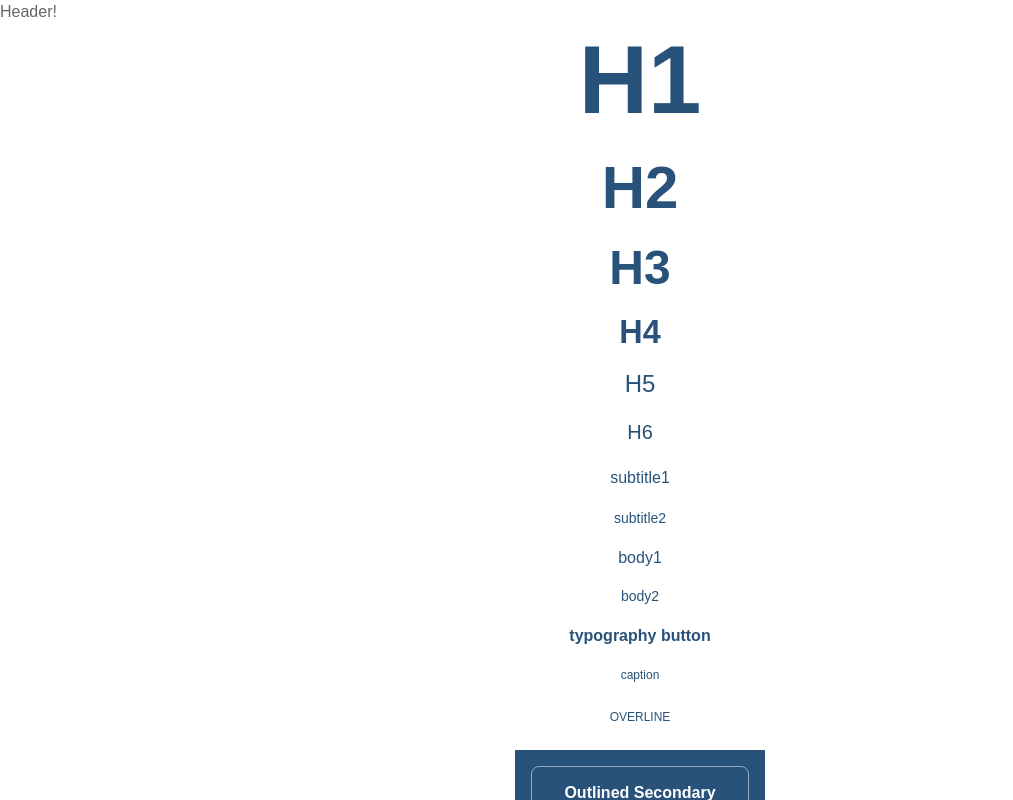
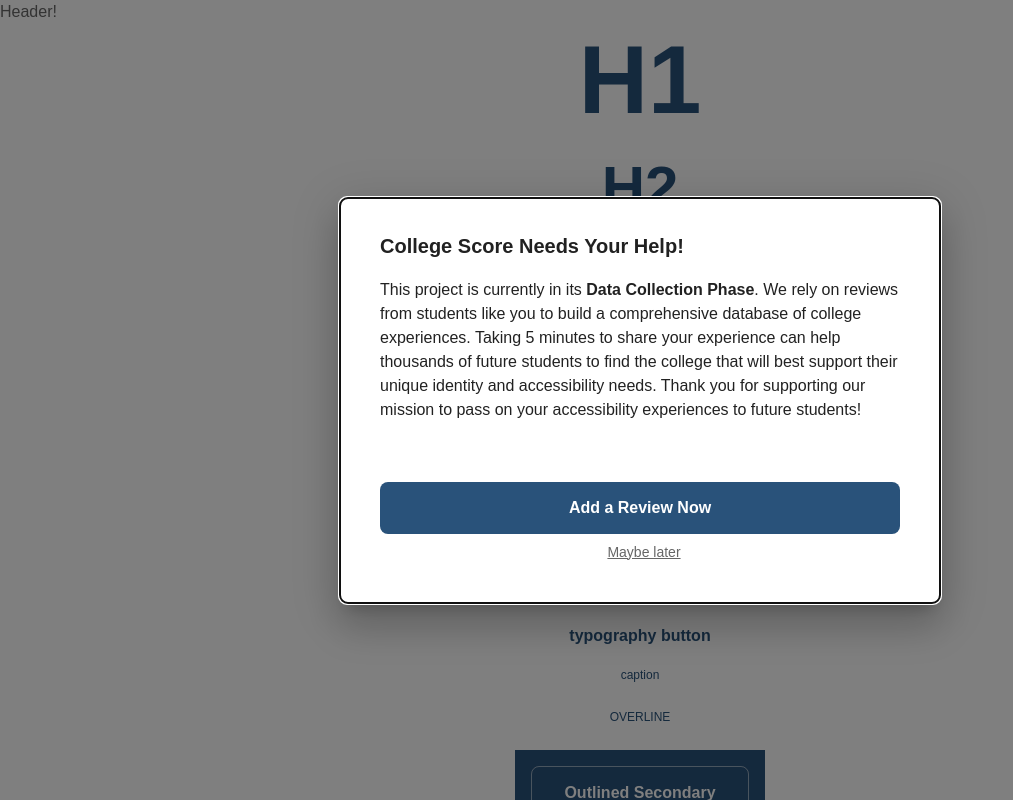
Before and after one commit to collegescore/frontend, a Next.js app: page / in a window 1280 px wide. Shown: the top 800 px of the page, without its empty margins (0-1013 px from the left). Built offline with nearby package versions, Linux system fonts and the light colour scheme; what @mui/material-nextjs would draw is missing.

Commit message:
start popup

```diff
--- a/src/app/layout.tsx
+++ b/src/app/layout.tsx
@@ -3,6 +3,7 @@ import { ThemeProvider } from "@mui/material/styles";
 import CssBaseline from "@mui/material/CssBaseline";
 import theme from "@/theme";
 import "./globals.css";
+import DataCollectionPopup from '@/components/common/DataCollectionPopup';
 
 export default function RootLayout({
   children,
@@ -15,6 +16,7 @@ export default function RootLayout({
         <AppRouterCacheProvider>
           <ThemeProvider theme={theme}>
             <CssBaseline />
+            <DataCollectionPopup />
             {children}
           </ThemeProvider>
         </AppRouterCacheProvider>
--- /dev/null
+++ b/src/components/common/Button.tsx
@@ -0,0 +1,56 @@
+import React from "react";
+import { Button, ButtonProps } from "@mui/material";
+import Link from "next/link";
+import { SxProps, Theme } from "@mui/material/styles";
+
+/**
+ * Props definition for the BasicButton
+ * extend MUI's own ButtonProps to stay consistent
+ */
+interface BasicButtonProps {
+  text: string;
+  href?: string;
+  color?:
+    | "primary"
+    | "secondary"
+    | "inherit"
+    | "success"
+    | "error"
+    | "info"
+    | "warning";
+  sx?: SxProps<Theme>;
+  ariaLabel?: string;
+  onClick?: () => void;
+}
+
+const BasicButton = ({
+  text,
+  color = "primary",
+  href,
+  sx = {},
+  ariaLabel,
+  onClick,
+}: BasicButtonProps) => {
+  return (
+    <Button
+      variant="contained"
+      color={color}
+      onClick={onClick}
+      // Use aria-label if provided, otherwise fallback to button text
+      aria-label={ariaLabel || text}
+      // Next.js Link Integration
+      component={href ? Link : "button"}
+      href={href ?? ""}
+      // Styling
+      sx={{
+        fontWeight: 600,
+        textTransform: "none", // Better for readability/a11y than all-caps
+        ...sx,
+      }}
+    >
+      {text}
+    </Button>
+  );
+};
+
+export default BasicButton;
--- /dev/null
+++ b/src/components/common/DataCollectionPopup.tsx
@@ -0,0 +1,86 @@
+"use client";
+
+import React, { useState, useEffect } from 'react';
+import {
+  Dialog,
+  DialogTitle,
+  DialogContent,
+  DialogContentText,
+  DialogActions,
+  Typography,
+  Box
+} from '@mui/material';
+import BasicButton from './Button';
+
+const DataCollectionPopup = () => {
+  const [open, setOpen] = useState(false);
+
+  useEffect(() => {
+    // Check if the user has already seen and closed this popup
+    const hasSeenPopup = localStorage.getItem('hasSeenDataPopup');
+    if (!hasSeenPopup) {
+      setOpen(true);
+    }
+  }, []);
+
+  const handleClose = () => {
+    setOpen(false);
+    // Store in localStorage so it doesn't show again this session/device
+    localStorage.setItem('hasSeenDataPopup', 'true');
+  };
+
+  return (
+    <Dialog
+      open={open}
+      onClose={handleClose}
+      aria-labelledby="data-collection-title"
+      aria-describedby="data-collection-description"
+      // A11y: Makes the modal pop up smoothly but keeps focus inside
+      PaperProps={{
+        sx: { borderRadius: 2, p: 2 }
+      }}
+    >
+      <DialogTitle id="data-collection-title" sx={{ fontWeight: 700 }}>
+        College Score Needs Your Help!
+      </DialogTitle>
+
+      <DialogContent>
+        <DialogContentText id="data-collection-description">
+          <Typography variant="body1" component="span" sx={{ color: 'text.primary', mb: 2, display: 'block' }}>
+            This project is currently in its <strong>Data Collection Phase</strong>.
+            We rely on reviews from students like you to build a comprehensive database of college experiences.
+            Taking 5 minutes to share your experience can help thousands of future students to find the
+            college that will best support their unique identity and accessibility needs.
+            Thank you for supporting our mission to pass on your accessibility experiences to future students!
+          </Typography>
+        </DialogContentText>
+      </DialogContent>
+
+      <DialogActions sx={{ flexDirection: 'column', gap: 1, p: 3 }}>
+        <BasicButton
+          text="Add a Review Now"
+          href="/add-review"
+          onClick={handleClose}
+          sx={{ width: '100%' }}
+        />
+        <Box
+          component="button"
+          onClick={handleClose}
+          sx={{
+            background: 'none',
+            border: 'none',
+            cursor: 'pointer',
+            color: 'grayscale.main',
+            textDecoration: 'underline',
+            fontSize: '0.875rem',
+            '&:hover': { color: 'grayscale.dark' }
+          }}
+        >
+          Maybe later
+        </Box>
+      </DialogActions>
+    </Dialog>
+  );
+};
+
+export default DataCollectionPopup;
```
